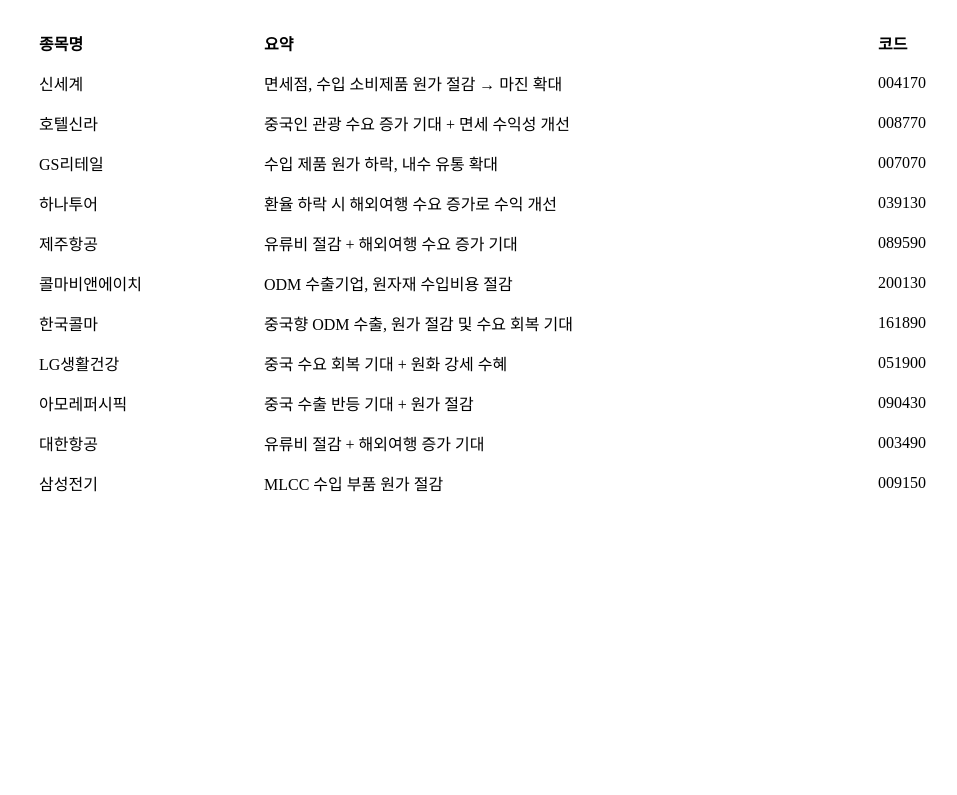
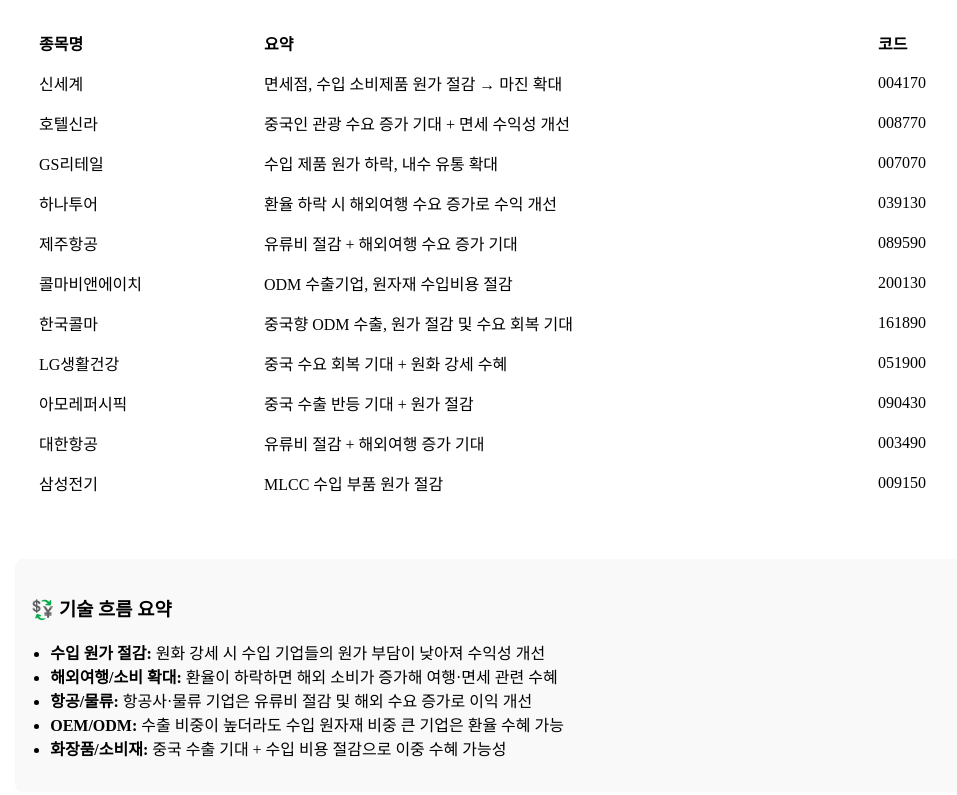
Before and after one commit to jh9098/stocksrlab, a React (Vite) app in the folder frontend/: page /theme/forex in a window 1280 px wide. Shown: the part 219-1014 px from the top of the page, without its empty margins (129-1086 px from the left). Before the commit the page ends 800 px from the top, so only its background shows below. Built offline with nearby package versions, Linux system fonts and the light colour scheme; no server answers.

Commit message:
Update ThemeForex.jsx

```diff
--- a/frontend/src/pages/ThemeForex.jsx
+++ b/frontend/src/pages/ThemeForex.jsx
@@ -2,6 +2,7 @@
 
 export default function ThemeForex() {
   return (
+    <>
       <div style={{ padding: "1.5rem", maxWidth: "960px", margin: "auto" }}>
         <h2>📈 {data.theme}</h2>
         <p>{data.description}</p>
@@ -25,5 +26,17 @@
           </tbody>
         </table>
       </div>
+
+      <div style={{ background: "#f9f9f9", padding: "1rem", borderRadius: "8px", maxWidth: "960px", margin: "2rem auto" }}>
+        <h3>💱 기술 흐름 요약</h3>
+        <ul style={{ paddingLeft: "1.2rem" }}>
+          <li><strong>수입 원가 절감:</strong> 원화 강세 시 수입 기업들의 원가 부담이 낮아져 수익성 개선</li>
+          <li><strong>해외여행/소비 확대:</strong> 환율이 하락하면 해외 소비가 증가해 여행·면세 관련 수혜</li>
+          <li><strong>항공/물류:</strong> 항공사·물류 기업은 유류비 절감 및 해외 수요 증가로 이익 개선</li>
+          <li><strong>OEM/ODM:</strong> 수출 비중이 높더라도 수입 원자재 비중 큰 기업은 환율 수혜 가능</li>
+          <li><strong>화장품/소비재:</strong> 중국 수출 기대 + 수입 비용 절감으로 이중 수혜 가능성</li>
+        </ul>
+      </div>
+    </>
   );
 }
```
Lines whose indentation alone changed are shown as unchanged.
